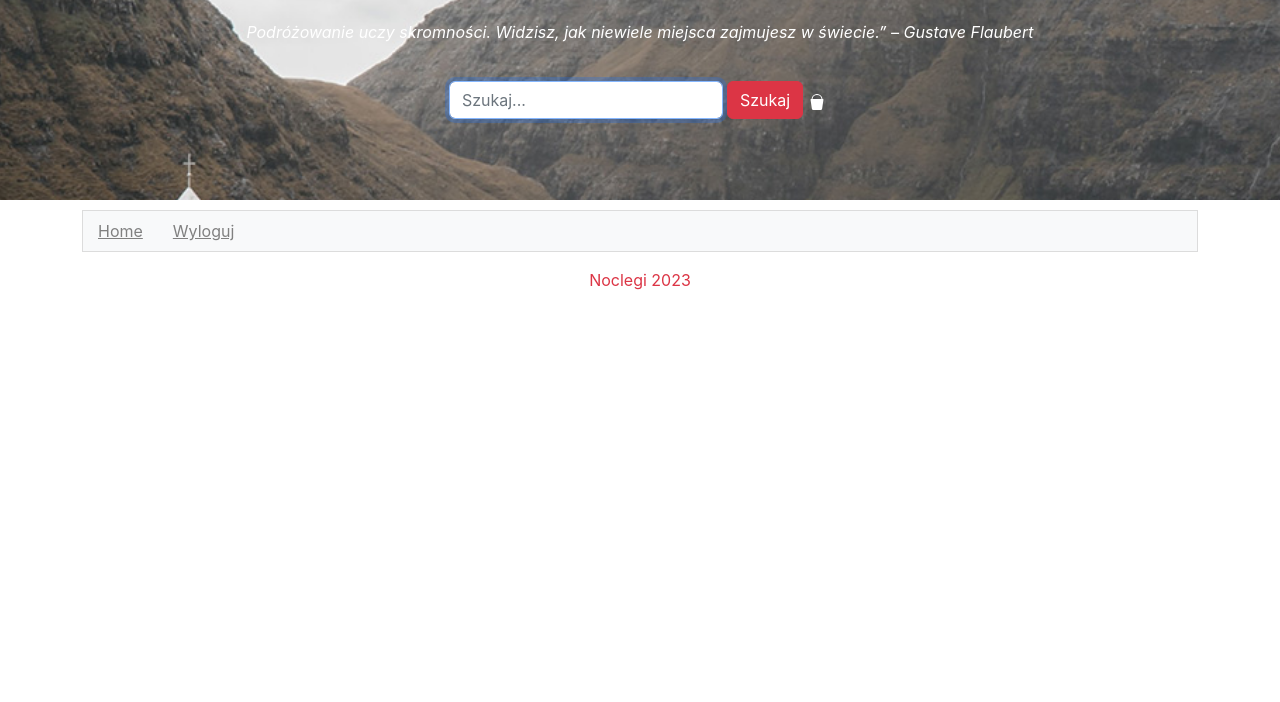
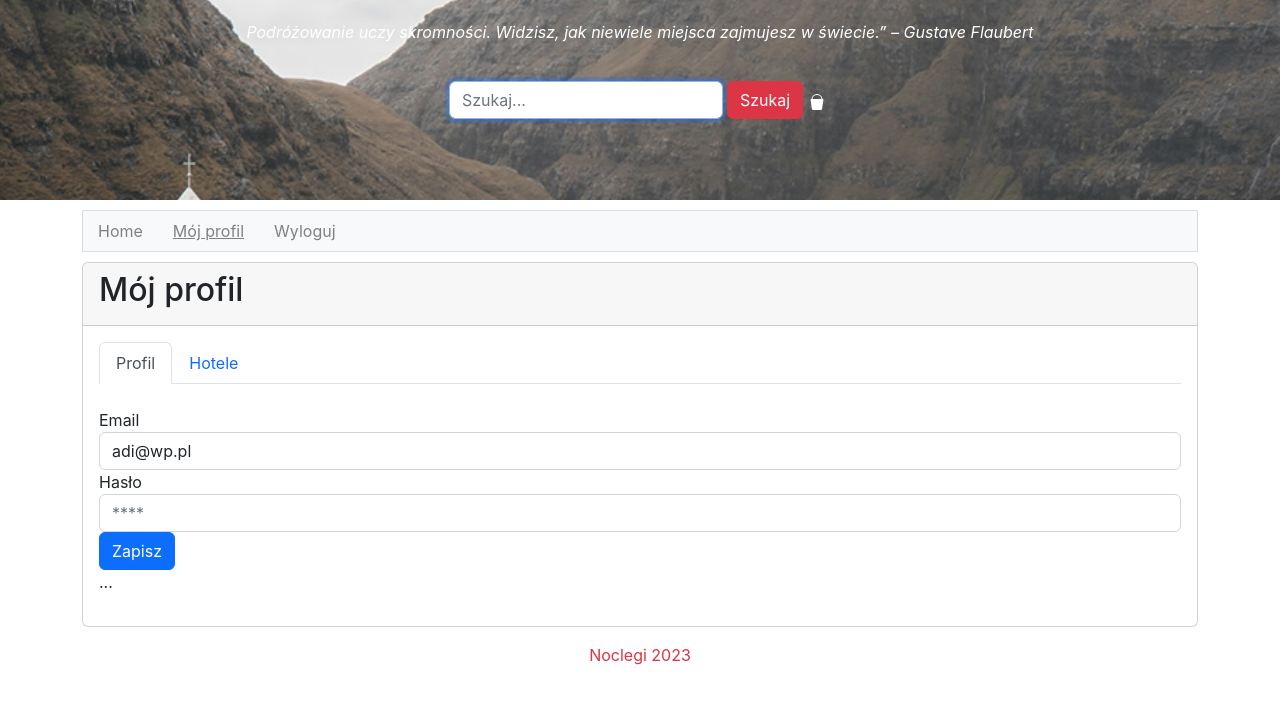
Before and after one commit to adrianMachulec/reactApp, a React (Create React App) app: page /profil in a window 1280 px wide. Shown: the top 702 px of the page. Built offline with nearby package versions, Linux system fonts and the light colour scheme.

Commit message:
profile page

```diff
--- a/src/App.js
+++ b/src/App.js
@@ -15,6 +15,10 @@ import { initialState, reducer } from "./reducer";
 import Home from "./pages/Home/Home";
 import Hotel from "./pages/Hotel/Hotel";
 import Search from "./pages/Search/Search";
+import Profile from "./pages/Profile/Profile";
+import ProfileDetails from "./pages/Profile/ProfileDetails/ProfileDetails";
+import MyHotels from "./pages/Profile/MyHotels/MyHotels";
+import NotFound from "./pages/NotFound/NotFound";
 
 function App() {
   const [state, dispatch] = useReducer(reducer, initialState);
@@ -34,9 +38,13 @@ function App() {
       <Routes>
         <Route path="/" element={<Home />} />
         <Route path="/hotele/:id" element={<Hotel />} />
-        <Route path="/wyszukaj/:term" element={<Search />} />
+        <Route path="/wyszukaj/:term?" element={<Search />} />
+        <Route path="profil" element={<Profile />}>
+          <Route path="" element={<ProfileDetails />} />
+          <Route path="hotele" element={<MyHotels />} />
+        </Route>
+        <Route path="*" element={<NotFound />} />
       </Routes>
-
     </div>
   );
 
--- a/src/components/Menu/Menu.js
+++ b/src/components/Menu/Menu.js
@@ -1,31 +1,45 @@
 import styles from "./Menu.module.css";
 import useAuth from "../../hooks/useAuth";
-import { Link } from "react-router-dom";
+import { NavLink } from "react-router-dom";
 
 function Menu() {
-  const [auth, setAuth] = useAuth()
+  const [auth, setAuth] = useAuth();
 
   const login = (e) => {
     e.preventDefault();
-    setAuth(true)
+    setAuth(true);
   };
 
   const logout = (e) => {
     e.preventDefault();
-    setAuth(false)
+    setAuth(false);
   };
 
   return (
     <div className={`${styles.menuContainer} navbar bg-light`}>
       <ul className={styles.menu}>
         <li className={styles.menuItem}>
-          <Link to='/'>Home</Link>
+          <NavLink
+            to="/"
+            className={({ isActive }) => (isActive ? styles.menuItemActive : 'inactive')}
+            end
+          >
+            Home
+          </NavLink>
         </li>
         <li className={styles.menuItem}>
           {auth ? (
-            <a href="/" onClick={logout}>
-              Wyloguj
-            </a>
+            <>
+              <NavLink
+            to="/profil"
+            className={({ isActive }) => (isActive ? styles.menuItemActive : 'inactive')}
+          >
+            Mój profil
+          </NavLink>
+              <a href="/" onClick={logout}>
+                Wyloguj
+              </a>
+            </>
           ) : (
             <a href="/" onClick={login}>
               Zaloguj
--- a/src/components/Menu/Menu.module.css
+++ b/src/components/Menu/Menu.module.css
@@ -12,9 +12,14 @@
 .menuItem a{
     color: gray;
     margin: 0 15px;
+    text-decoration: none;
 }
 
 .menuContainer{
     border: 1px solid gainsboro;
     margin: 10px 0;
 }
+
+.menuItemActive {
+    text-decoration: underline !important;
+}
--- a/src/components/UI/Searchbar/Searchbar.js
+++ b/src/components/UI/Searchbar/Searchbar.js
@@ -1,15 +1,16 @@
 import { useContext, useEffect, useRef, useState } from "react";
-import PropTypes from "prop-types";
 import ThemeContext from "../../../context/themeContext";
+import { useNavigate } from 'react-router-dom'
 
 function Searchbar(props) {
   const [term, setTerm] = useState("");
   const theme = useContext(ThemeContext);
-
   const inputRef = useRef(null)
+  const history = useNavigate()
 
   const search = () => {
     //props.onSearch(term);
+    history(`/wyszukaj/${term}`)
   };
 
   const onKeyDownHandler = (e) => {
@@ -42,8 +43,4 @@ function Searchbar(props) {
   );
 }
 
-Searchbar.propTypes = {
-  onSearch: PropTypes.func.isRequired,
-};
-
 export default Searchbar;
--- /dev/null
+++ b/src/pages/NotFound/NotFound.js
@@ -0,0 +1,8 @@
+export default function NotFound(props) {
+    return (
+        <div>
+            <h2>404</h2>
+            <p>Nie znaleziono takiej strony.</p>
+        </div>
+    )
+}
--- /dev/null
+++ b/src/pages/Profile/MyHotels/MyHotels.js
@@ -0,0 +1,8 @@
+export default function MyHotels(props) {
+    return (
+        <div>
+            <p>Nie masz jeszcze żadnego hotelu.</p>
+            <button className="btn btn-primary">Dodaj hotel</button>
+        </div>
+    )
+}
--- /dev/null
+++ b/src/pages/Profile/Profile.js
@@ -0,0 +1,31 @@
+import { NavLink, Outlet } from "react-router-dom";
+
+export default function Profile(props) {
+  return (
+    <div className="card">
+      <div className="card-header">
+        <h2>Mój profil</h2>
+      </div>
+      <div className="card-body">
+        <ul className="nav nav-tabs">
+          <li className="nav-item">
+            <NavLink className="nav-link" to="/profil" end>
+              Profil
+            </NavLink>
+          </li>
+          <li className="nav-item">
+            <NavLink className="nav-link" to="/profil/hotele" end>
+              Hotele
+            </NavLink>
+          </li>
+        </ul>
+
+        <div className="pt-4">
+          <Outlet />
+        </div>
+
+        <p>...</p>
+      </div>
+    </div>
+  );
+}
--- /dev/null
+++ b/src/pages/Profile/ProfileDetails/ProfileDetails.js
@@ -0,0 +1,15 @@
+export default function ProfileDetails(props) {
+    return(
+        <form>
+            <div className="form-group">
+                <label>Email</label>
+                <input type="email" value='adi@wp.pl' className="form-control" />
+            </div>
+            <div className="form-group">
+                <label>Hasło</label>
+                <input type="password" placeholder="****" className="form-control" />
+            </div>
+            <button className="btn btn-primary">Zapisz</button>
+        </form>
+    )
+}
--- a/src/pages/Search/Search.js
+++ b/src/pages/Search/Search.js
@@ -1,9 +1,17 @@
+import { useParams } from "react-router-dom";
+
 export default function Search(props) {
-//   const searchHandler = (term) => {
-//     const newHotels = [...backendHotels].filter((x) =>
-//       x.name.toLowerCase().includes(term.toLowerCase())
-//     );
-//   };
+  //   const searchHandler = (term) => {
+  //     const newHotels = [...backendHotels].filter((x) =>
+  //       x.name.toLowerCase().includes(term.toLowerCase())
+  //     );
+  //   };
 
-  return <div>Wyniki wyszukiwania:</div>;
+  const { term } = useParams();
+
+  return (
+    <div>
+      <h2>Wyniki dla frazy: "{term}"</h2>
+    </div>
+  );
 }
```
